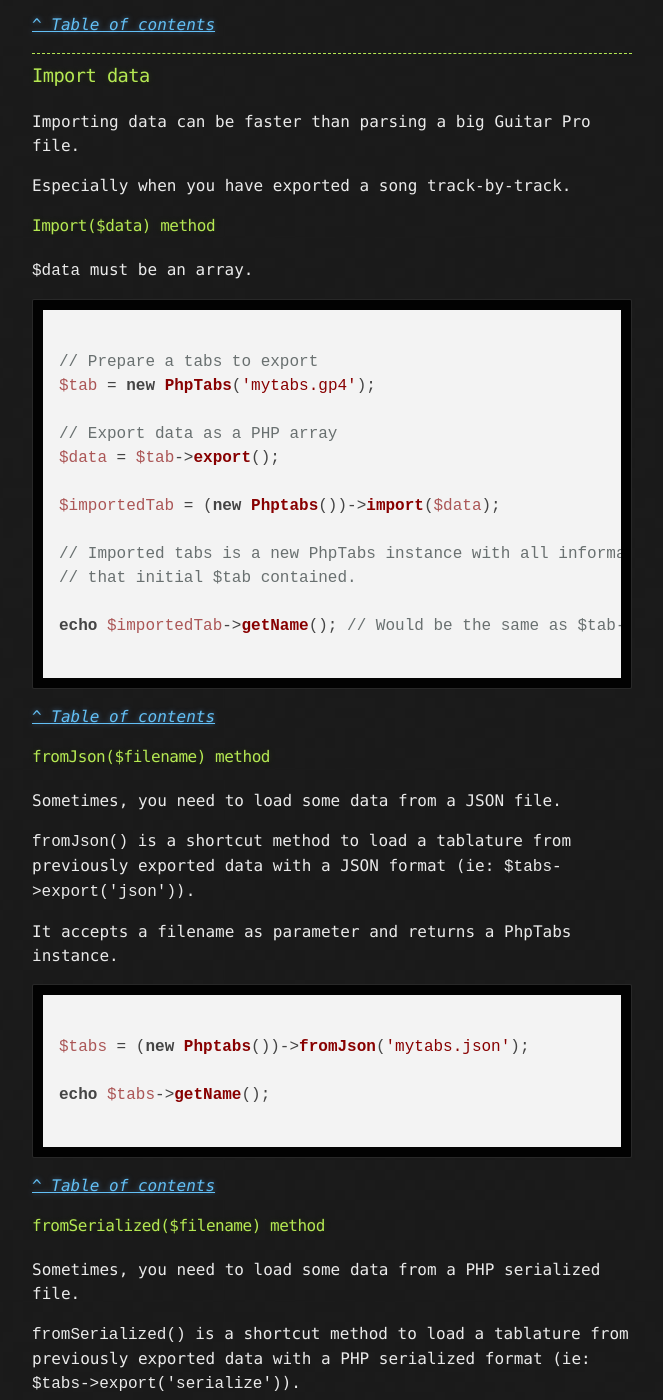
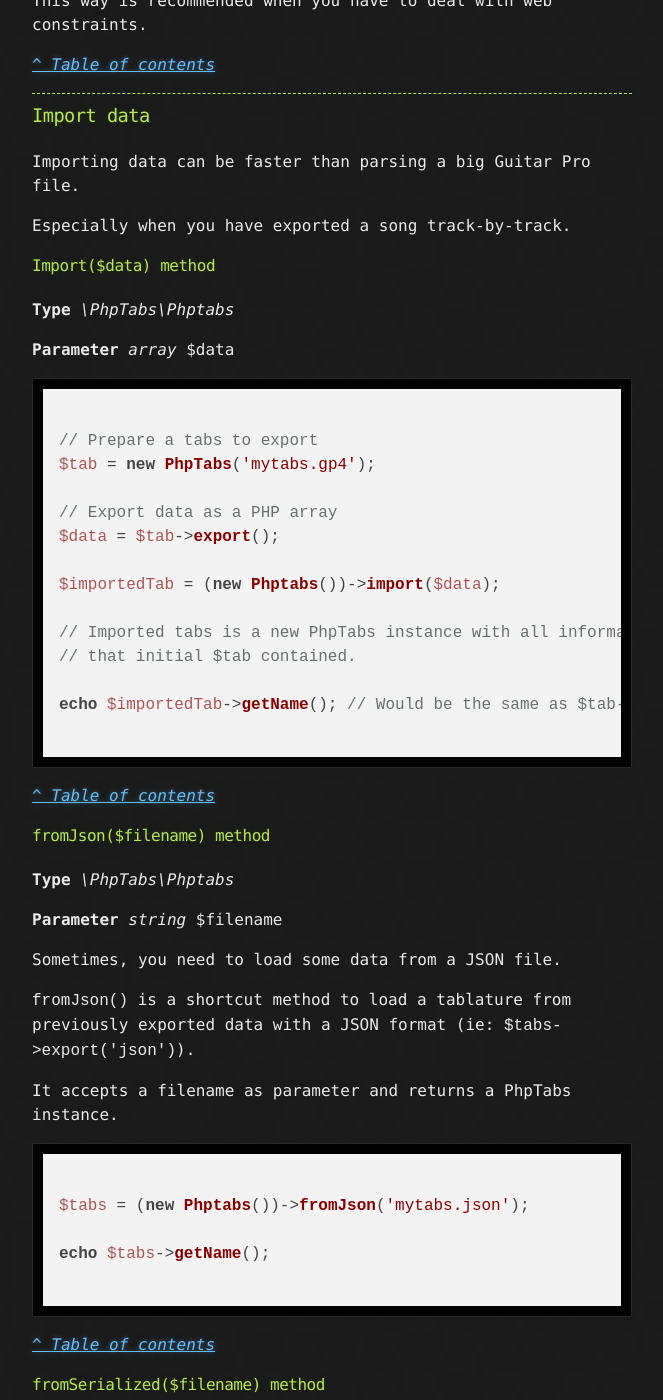
Before and after one commit to stdtabs/stdtabs.github.io, a Jekyll site: the page built from docs/basics.md, in a window 1280 px wide and 1400 px high, scrolled down 6147 px. Shown: the whole window, without its empty margins (308-971 px from the left). Built offline with Jekyll 4.4.1, drawn with Linux system fonts in a browser that asks for light colours; nearby versions of some CDN libraries; some of the changed text lies outside the part shown.

Commit message:
Add parameters types and fix some links

````diff
--- a/docs/basics.md
+++ b/docs/basics.md
@@ -15,7 +15,7 @@
   - [Convert](#convert)
   - [Export](#export-data)
     - [export() method](#exportformat)
-    - [exportTrack() method](#exporttrackindex)
+    - [exportTrack() method](#exporttracktrackindex-format)
   - [Import](#import-data)
     - [import($data) method](#importdata-method)
     - [fromJson($filename) method](#fromjsonfilename-method)
@@ -192,6 +192,7 @@
 __Type__ *string\|array*
 
 __Parameter__ *int*    $trackIndex
+
 __Parameter__ *string* $format
 
 You can build a high-performance cache in exporting big tablatures
@@ -274,7 +275,9 @@
 
 #### Import($data) method
 
-`$data` must be an array.
+__Type__ *\PhpTabs\Phptabs*
+
+__Parameter__ *array*    $data
 
 ```php
 
@@ -297,6 +300,10 @@
 
 #### fromJson($filename) method
 
+__Type__ *\PhpTabs\Phptabs*
+
+__Parameter__ *string*    $filename
+
 Sometimes, you need to load some data from a JSON file.
 
 `fromJson()` is a shortcut method to load a tablature from previously
@@ -314,6 +321,10 @@
 [_^ Table of contents_]({{ page.permalink }}#top)
 
 #### fromSerialized($filename) method
+
+__Type__ *\PhpTabs\Phptabs*
+
+__Parameter__ *string*    $filename
 
 Sometimes, you need to load some data from a PHP serialized file.
 
````
